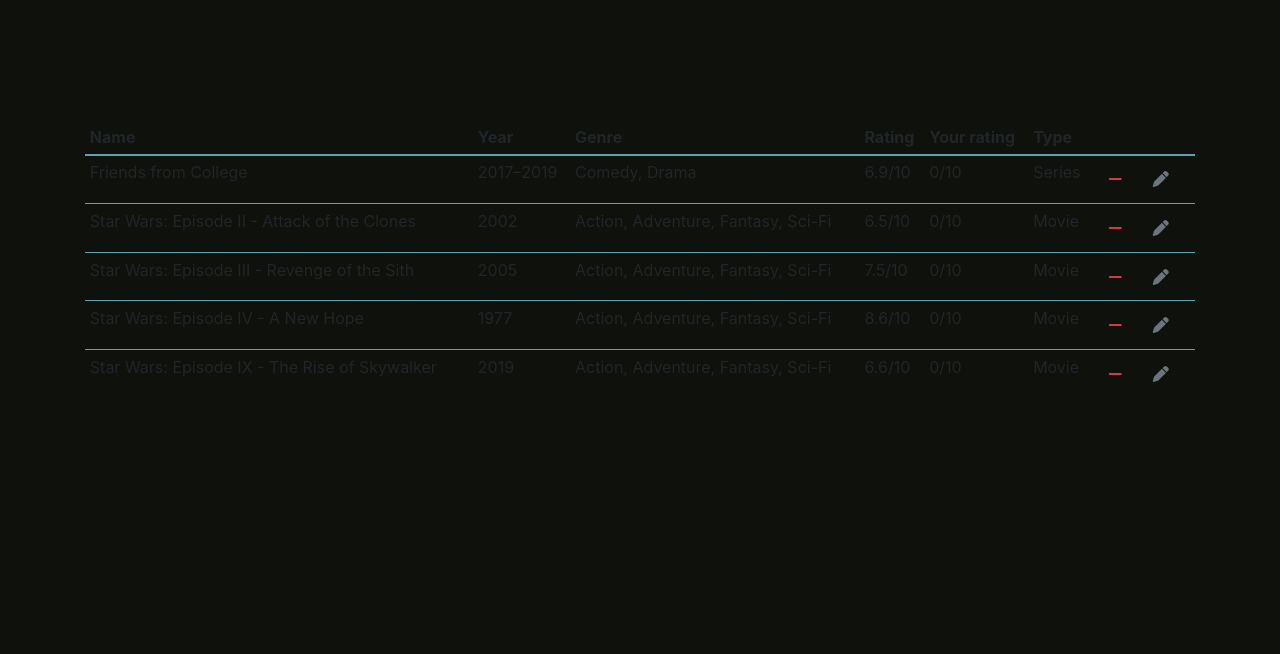
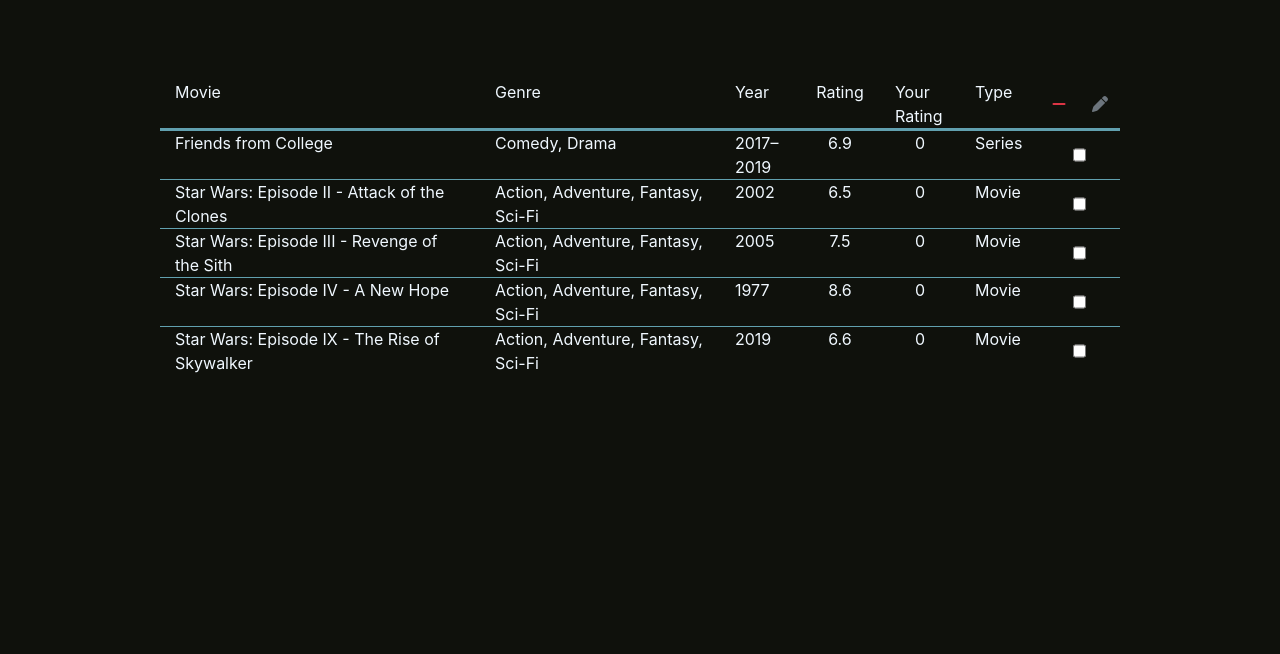
Before and after one commit to SebFernandez/Catalog, a Flask app: page / in a window 1280 px wide. Shown: the part 41-695 px from the top of the page. Run offline with Flask 2, Linux system fonts and the light colour scheme; the visitor is signed in with stand-in values (Sample User, id 1); data comes from the database, SQL or seed files in the repository; both versions use the stored data as it was after the commit; some libraries are stand-ins or nearby versions.

Commit message:
Replaced tables by grids and now actions can be performed by group.

```diff
--- a/application/main/views.py
+++ b/application/main/views.py
@@ -1,7 +1,7 @@
 from flask import Blueprint, url_for, render_template, request, redirect, session
 from application.models import Content
 from application.extensions import db
-from operator import itemgetter
+from operator import add, itemgetter
 import requests
 
 main = Blueprint('main', __name__)
@@ -13,12 +13,36 @@
     - Unit test.
 
 '''
+
+add_list = []
+srch_list = []
+delete_list = []
+user_search = ""
+dlist = []
+
+def delete_items ():
+    if delete_list:
+        for i in delete_list:
+
+            #! Returns models object. movie.id -> ID, movie.name -> name, movie.password -> password.
+            content = Content.query.filter_by(name=i).first()
+
+            if (content):
+                db.session.delete (content)
+                db.session.commit ()
+
+        delete_list.clear()
+
+def delete_full_db ():
+    Content.query.delete()
+    db.session.commit ()
+
 @main.route ('/', methods = ["GET", "POST"])
 def index ():
     if request.method == "GET":
         if 'loged' not in session:
-            Content.query.delete()
-            db.session.commit ()
+
+            delete_full_db ()
 
             return render_template ("index.html", session=False)
         else:
@@ -27,14 +51,13 @@
             return render_template ("index.html", session=True, edit = False, information=information)
     if request.method == "POST":
         if request.form.get ("delete") == 'delete':
-            title = request.form.get ("name")
 
-            #! Returns models object. movie.id -> ID, movie.name -> name, movie.password -> password.
-            movie = Content.query.filter_by(name=title).first()
+            titles = request.form.getlist ("active-item")
 
-            if (movie):
-                db.session.delete(movie)
-                db.session.commit ()
+            for i in titles:
+                delete_list.append(i)
+
+            delete_items ()
 
             return redirect (url_for ('main.index'))
 
@@ -43,6 +66,84 @@
 
             return redirect (url_for ('main.edit', content_name = title))
 
+#! This path will perform searches.
+@main.route ('/search', methods = ["GET", "POST"])
+def search ():
+    if 'loged' in session:
+        if request.method == "POST":
+            user_search = request.form.get ("name").replace (' ', '+')
+
+            srch_list.append(user_search)
+
+            return redirect (url_for('main.search_results', name = user_search))
+
+        return render_template ("search.html", session = True, table = False)
+
+    else:
+        return redirect (url_for ('main.index'))
+
+
+#! This path will add search results to DB
+@main.route ('/search/results', methods = ["GET", "POST"])
+def search_results():
+    d = {}
+
+    if 'loged' in session:
+        if request.method == "GET" and srch_list:
+            dlist.clear()
+
+            URL = 'https://www.omdbapi.com/?s=' + srch_list [0] + '&apikey=678cd26e'
+
+            srch_list.clear()
+
+            q = requests.get(url=URL)
+            r = q.json()
+
+            if q.status_code == 200:
+                if r['Response'] == 'True':
+                    for i in r['Search']:
+                        d = {
+                            'Title' : i.get ('Title'),
+                            'Year' : i.get ('Year'),
+                            'Type': i.get ('Type').capitalize(),
+                        }
+
+                        dlist.append (d)
+
+                    res_list = sorted (dlist, key=itemgetter ('Title'), reverse=False)
+
+                    return render_template ("search.html", session = True, table=True, list = res_list)
+        elif request.method == "POST":
+            add_list = request.form.getlist ('active-item')
+
+            for i in add_list:
+                if Content.query.filter_by(name=i).count() < 1:
+
+                    URL = 'https://www.omdbapi.com/?t=' + i + '&apikey=678cd26e'
+
+                    q = requests.get(url=URL)
+                    r = q.json()
+
+                    if q.status_code == 200:
+                        if r['Response'] == 'True':
+                            d = {
+                                'Title': r['Title'],
+                                'Year' : r['Year'],
+                                'Genre': r['Genre'],
+                                'Rating' : float (r['imdbRating']),
+                                'Type': r['Type'].capitalize()
+                            }
+
+                    new_content = Content (name=d['Title'], year=d['Year'], genre=d['Genre'], rating = d['Rating'], content_type= d['Type'])
+
+                    db.session.add (new_content)
+                    db.session.commit ()
+
+            add_list.clear ()
+
+    return redirect (url_for("main.index"))
+
+'''
 @main.route ('/search', methods = ["GET", "POST"])
 def search ():
     if 'loged' in session:
@@ -112,6 +213,7 @@
                 db.session.commit ()
 
     return redirect (url_for("main.index"))
+'''
 
 @main.route ('/edit/<content_name>', methods = ["GET", "POST"])
 def edit (content_name):
--- a/application/static/style.css
+++ b/application/static/style.css
@@ -2,6 +2,16 @@
     background-color: #0F110C;
     color: aliceblue;
     height: 100%;
+}
+
+main    {
+    margin-left: 20vh;
+    margin-right: 20vh;
+}
+
+.nav.fixed-bottom.footer {
+    margin-top: 15%;
+    border-top: 1px solid #D74E09;
 }
 
 .nav.header    {
@@ -9,25 +19,24 @@
     width: 100%;
 }
 
-.nav.footer {
-    margin-top: 15%;
-    border-top: 1px solid #D74E09;
-    width: 100%;
-    position: absolute;
-    bottom: 0;
+.row.head{
+    border-bottom: 2px solid #61A0AF;
+    margin-left: 0;
+    margin-right: 0;
 }
 
-.table.table-sm > thead > tr > th{
-    border-top: none;
-    border-bottom: 2px solid #61A0AF;
+.row.body   {
+    border-top: 1px solid #61A0AF;
+    margin-left: 0;
+    margin-right: 0;
 }
 
-.table.table-sm > tbody > tr > td{
-    border-top: 1px solid #61A0AF;
+#chck   {
+    text-align: center;
 }
 
-.container    {
-    margin-top: 15vh;
+.container-md.flex-grow-1   {
+    margin-top: 10vh;
 }
 
 .btn.btn-primary    {
--- a/application/templates/general.html
+++ b/application/templates/general.html
@@ -29,7 +29,7 @@
         </main>
 
         <footer>
-            <nav class="nav footer">
+            <nav class="nav fixed-bottom footer">
                 <a class="nav-link text-white" href="https://github.com/SebFernandez"><> by Sebastián Fernandez</a>
                 <a class="nav-link  ml-auto github-icon" href="https://github.com/SebFernandez/Catalog"><i class="fab fa-github"></i></a>
             </nav>
--- a/application/templates/index.html
+++ b/application/templates/index.html
@@ -4,73 +4,36 @@
 
 {% block main_content %}
 
-<div class="container flex-grow-1">
-  <table class="table table-sm">
-    <thead>
-      <tr>
-        <th scope="col">Name</th>
-        <th scope="col">Year</th>
-        <th scope="col">Genre</th>
-        <th scope="col">Rating</th>
-        <th scope="col">Your rating</th>
-        <th scope="col">Type</th>
-        <th scope="col"></th>
-      </tr>
-    </thead>
-    <tbody>
-      {% if edit == False %}
-        {% for value in information %}
+<div class="container-md flex-grow-1 main">
   <form type="{{ url_for('main.index') }}" method="POST">
-            <tr>
-              <td>{{ value.name }}</td>
-              <input type="hidden" name="name" value="{{ value.name }}" />
-              <td>{{ value.year }}</td>
-              <td>{{ value.genre }}</td>
-              <td>{{ value.rating }}/10</td>
-              <td>{{ value.user_rating }}/10</td>
-              <td>{{ value.content_type }}</td>
-              <td>
+    <div class="row head">
+      <div class="col-4">Movie</div>
+      <div class="col-3">Genre</div>
+      <div class="col-1">Year</div>
+      <div class="col-1 d-inline-flex justify-content-center">Rating</div>
+      <div class="col-1 d-inline-flex justify-content-center">Your Rating</div>
+      <div class="col-1">Type</div>
+      <div class="col-1 d-inline-flex justify-content-center">
         <button name="delete" value="delete" type="button submit" class="btn">
           <i class="fas fa-minus text-danger"></i>
         </button>
         <button name="edit" value="edit" type="button submit" class="btn">
           <i class="fas fa-pen text-secondary"></i>
         </button>
-              </td>
-            </tr>
-          </form>
-        {% endfor%}
-      {% elif edit == True %}
-        <form type="{{ url_for('main.edit', content_name = name) }}" method="POST">
-          <tr>
-            <td>
-              <input type="text" class="form-control name" placeholder="{{ content.name }}" disabled />
-            </td>
-            <td>
-              <input type="text" class="form-control year" placeholder="{{ content.year }}" disabled />
-            </td>
-            <td>
-              <input type="text" class="form-control genre" placeholder="{{ content.genre }}" disabled />
-            </td>
-            <td>
-              <input type="text" class="form-control rating" placeholder="{{ content.rating }}/10" disabled />
-            </td>
-            <td>
-              <input type="number" name="your-rating" class="form-control your-rating" min="1" max="10">
-            </td>
-            <td>
-              <input type="text" class="form-control type" placeholder="{{ content.content_type }}" disabled />
-            </td>
-            <td>
-              <button type="button submit" name="confirm" class="btn">
-                <i class="fas fa-check"></i>
-              </button>
-            </td>
-          </tr>
-        </form>
-      {% endif %}
-    </tbody>
-  </table>
       </div>
-
+    </div>
+    {% for value in information %}
+    <div class="row body">
+      <div class="col-4">{{ value.name }}</div>
+      <div class="col-3">{{ value.genre }}</div>
+      <div class="col-1">{{ value.year }}</div>
+      <div class="col-1 d-inline-flex justify-content-center">{{ value.rating }}</div>
+      <div class="col-1 d-inline-flex justify-content-center">{{ value.user_rating }}</div>
+      <div class="col-1">{{ value.content_type }}</div>
+      <div class="col-1 d-inline-flex justify-content-center">
+        <input type="checkbox" name="active-item" value="{{ value.name }}">
+      </div>
+    </div>
+    {% endfor %}
+</div>
 {% endblock %}
```
Also changed, not shown: application/templates/search.html (+26 -30 lines), application/db.sqlite3. Lines whose indentation alone changed are shown as unchanged.
